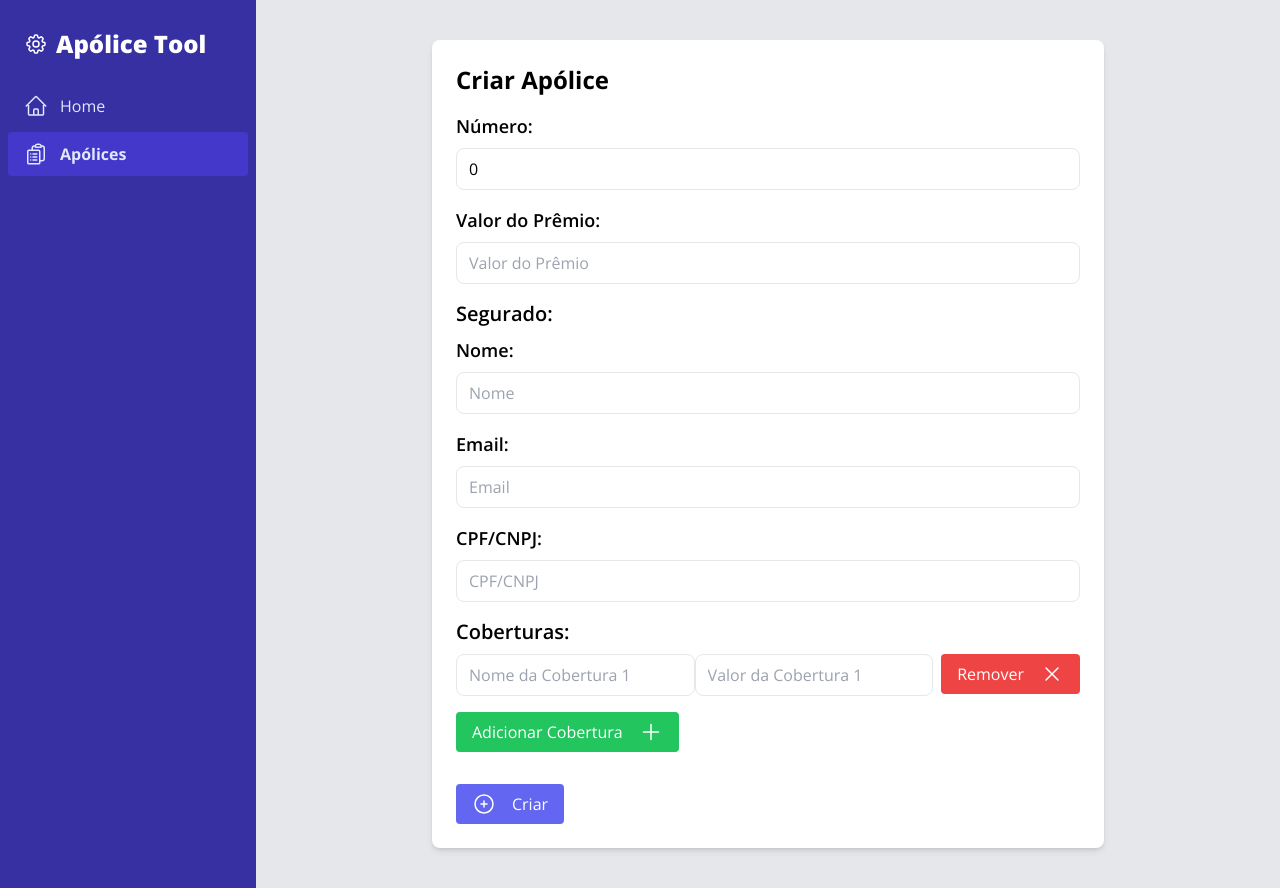
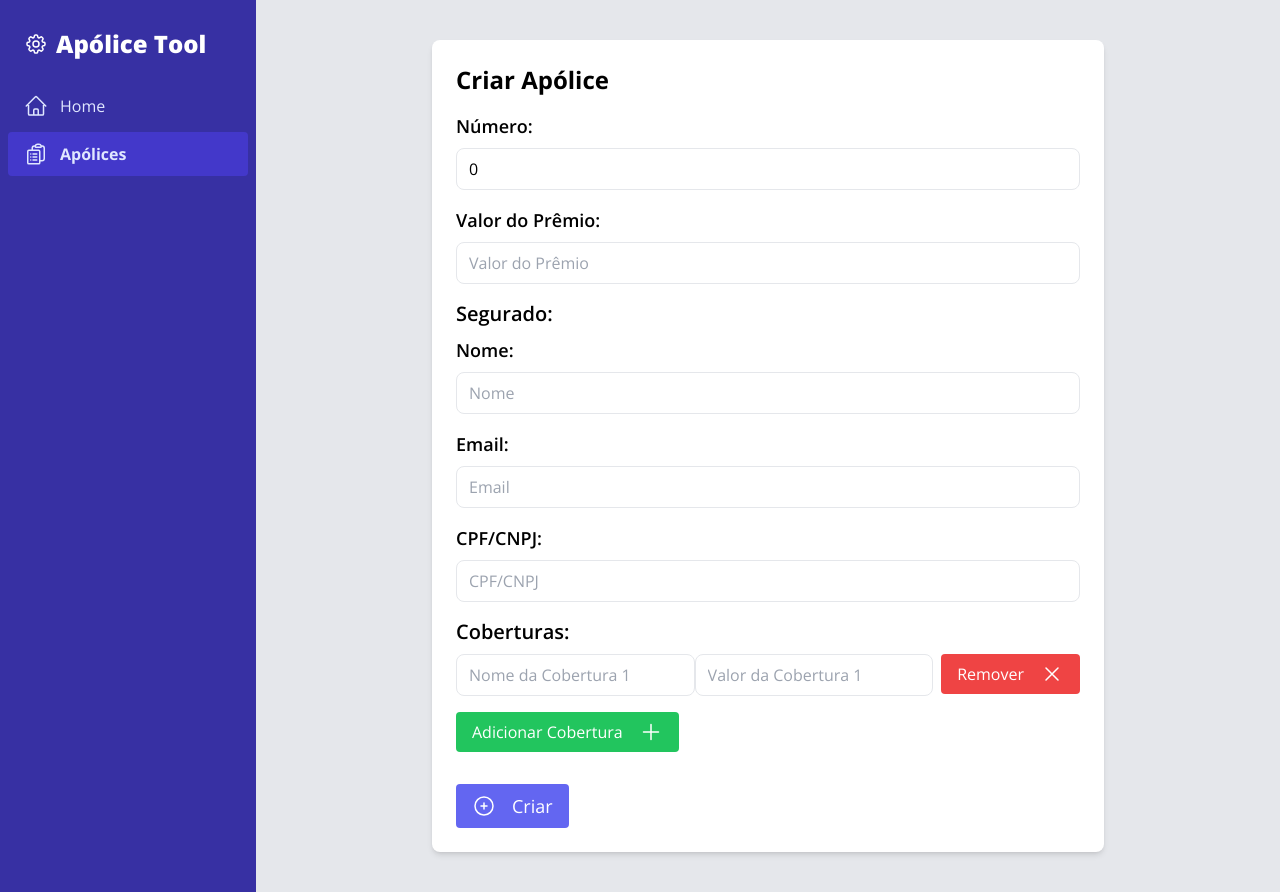
Before and after one commit to iurylemos/policy-management-system, a Next.js app: page /apolice/create in a window 1280 px wide. Built offline with nearby package versions, Linux system fonts and the light colour scheme.

Commit message:
feaT(): change font size

```diff
--- a/app/apolice/[id]/page.tsx
+++ b/app/apolice/[id]/page.tsx
@@ -289,17 +289,17 @@ const ApoliceFormPage: React.FC = (): JSX.Element => {
 
         <button
           type="submit"
-          className="bg-indigo-500 text-white px-4 py-2 rounded w-full sm:w-auto mt-4"
+          className="bg-indigo-500 text-white px-4 py-2 rounded w-full sm:w-auto mt-4 text-lg"
         >
           {apolice ? (
-            <span className="flex flex-row gap-4">
+            <span className="flex flex-row gap-4 items-center">
               <svg
                 xmlns="http://www.w3.org/2000/svg"
                 fill="none"
                 viewBox="0 0 24 24"
                 strokeWidth={1.5}
                 stroke="currentColor"
-                className="size-6"
+                className="size-7"
               >
                 <path
                   strokeLinecap="round"
@@ -310,7 +310,7 @@ const ApoliceFormPage: React.FC = (): JSX.Element => {
               Atualizar
             </span>
           ) : (
-            <span className="flex flex-row gap-4">
+            <span className="flex flex-row gap-4 items-center">
               <svg
                 xmlns="http://www.w3.org/2000/svg"
                 fill="none"
```
